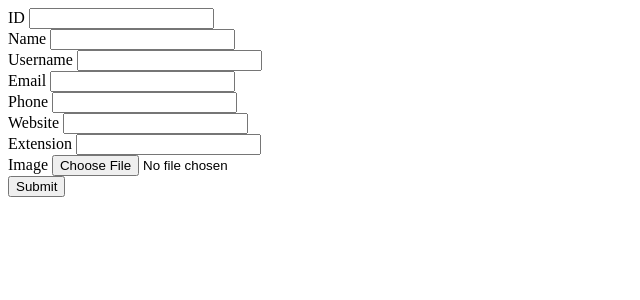
After one commit to Hoahc/php, a PHP site: page /_form.php in a window 1280 px wide. The commit adds this page. Shown: the top 300 px of the page, without its empty margins (0-640 px from the left). Run offline with PHP 8.4, Linux system fonts and the light colour scheme; data that the repository does not hold is empty.

Commit message:
update form for a user

```diff
--- /dev/null
+++ b/_form.php
@@ -0,0 +1,43 @@
+<form method="POST" enctype="multipart/form-data" action="">
+    <div class="form-group">
+        <label>ID</label>
+        <input name="id" value="<?php echo $user['id'] ?>"
+                class="form-control">
+    </div>
+    <div class="form-group">
+        <label>Name</label>
+        <input name="name" value="<?php echo $user['name'] ?>"
+                class="form-control">
+    </div>
+    <div class="form-group">
+        <label>Username</label>
+        <input name="username" value="<?php echo $user['username'] ?>"
+                class="form-control">
+    </div>
+    <div class="form-group">
+        <label>Email</label>
+        <input name="email" value="<?php echo $user['email'] ?>"
+                class="form-control">
+    </div>
+    <div class="form-group">
+        <label>Phone</label>
+        <input name="phone" value="<?php echo $user['phone'] ?>"
+                class="form-control">
+    </div>
+    <div class="form-group">
+        <label>Website</label>
+        <input name="website" value="<?php echo $user['website'] ?>"
+                class="form-control">
+    </div>
+    <div class="form-group">
+        <label>Extension</label>
+        <input name="extension" value="<?php echo $user['extension'] ?>"
+                class="form-control">
+    </div>
+    <div class="form-group">
+        <label>Image</label>
+        <input name="picture" type="file" class="form-control-file">
+    </div>
+
+    <button class="btn btn-success">Submit</button>
+</form>
```
Also changed, not shown: index.php (+11 -3 lines), update.php (added, +30 -0 lines), users/users.php (added, +47 -0 lines), view.php (+9 -2 lines).
